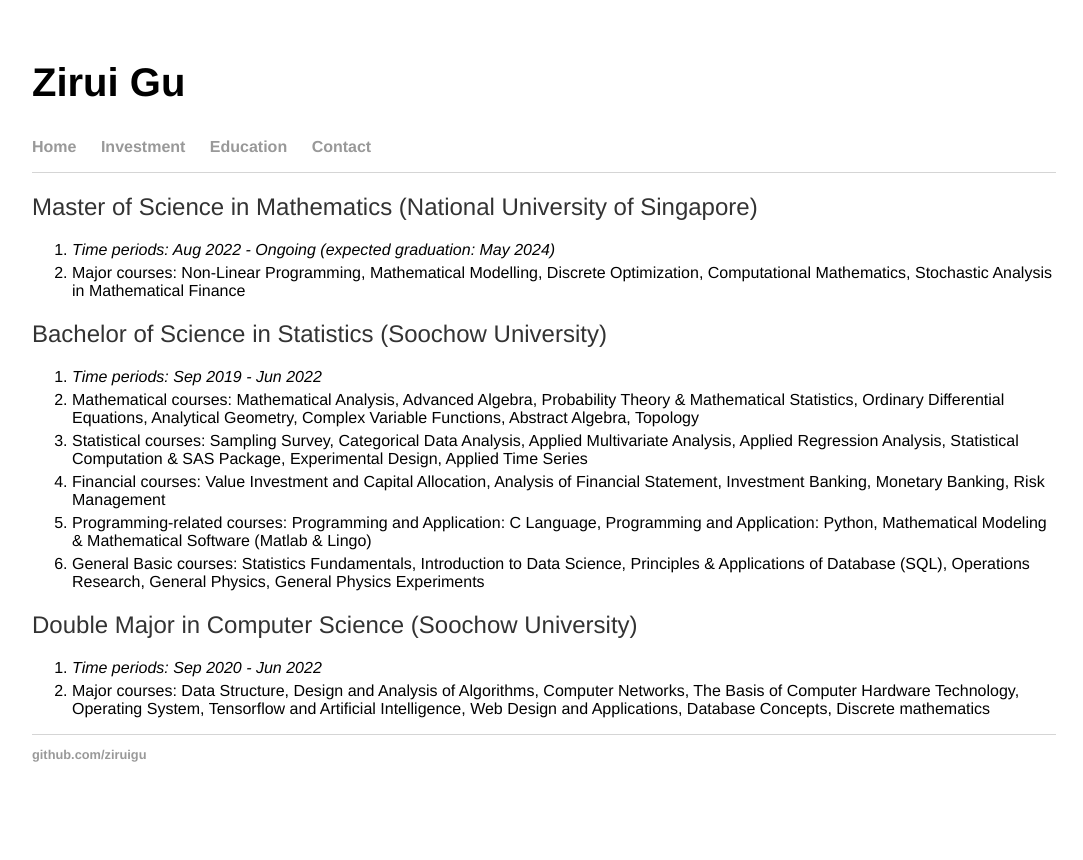
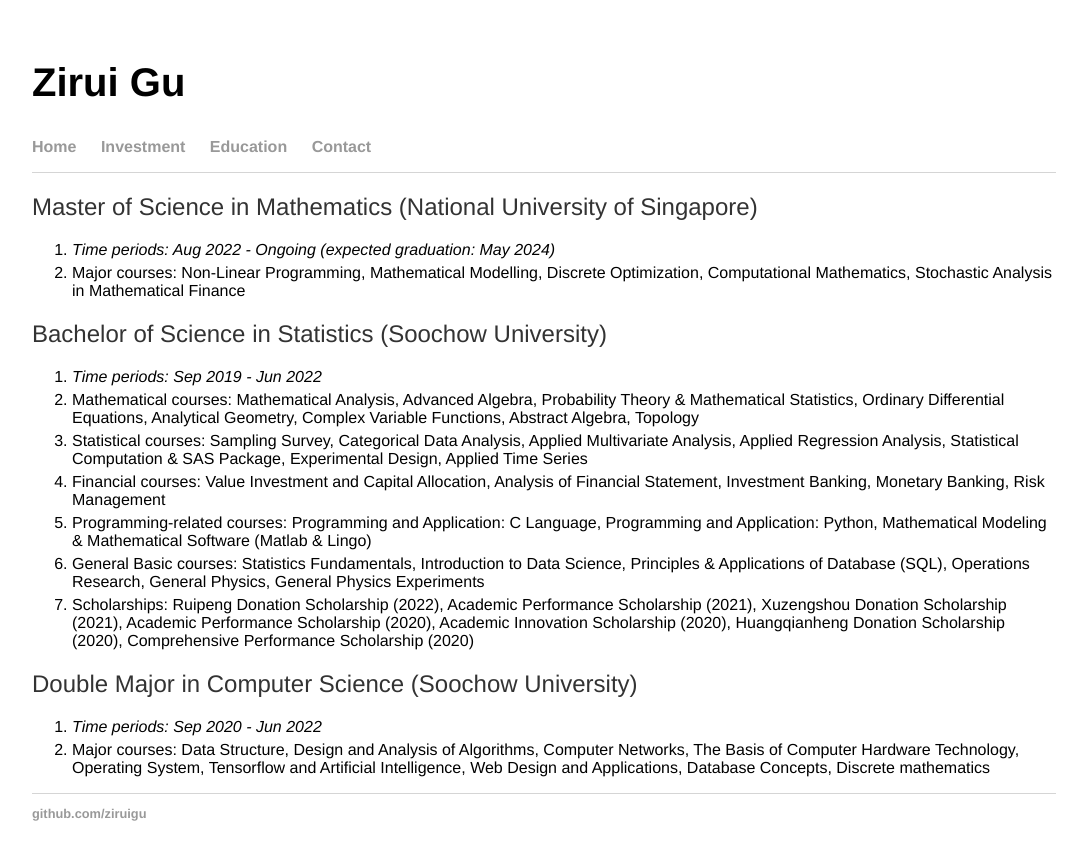
Before and after one commit to ziruigu/ziruigu.github.io, a Jekyll site: the page built from education/index.html, in a window 1280 px wide. Shown: the top 860 px of the page, without its empty margins (96-1179 px from the left). Built offline with Jekyll 4.4.1, drawn with Linux system fonts in a browser that asks for light colours.

Commit message:
Update index.html

```diff
--- a/education/index.html
+++ b/education/index.html
@@ -18,7 +18,7 @@
  <li>Financial courses: Value Investment and Capital Allocation, Analysis of Financial Statement, Investment Banking, Monetary Banking, Risk Management</li>
  <li>Programming-related courses: Programming and Application: C Language, Programming and Application: Python, Mathematical Modeling & Mathematical Software (Matlab & Lingo)</li>
  <li>General Basic courses: Statistics Fundamentals, Introduction to Data Science, Principles & Applications of Database (SQL), Operations Research, General Physics, General Physics Experiments</li>
-
+ <li>Scholarships: Ruipeng Donation Scholarship (2022), Academic Performance Scholarship (2021), Xuzengshou Donation Scholarship (2021), Academic Performance Scholarship (2020), Academic Innovation Scholarship (2020), Huangqianheng Donation Scholarship (2020), Comprehensive Performance Scholarship (2020) </li>
   </ol>
 
   <h2>Double Major in Computer Science (Soochow University)</h2>
```
